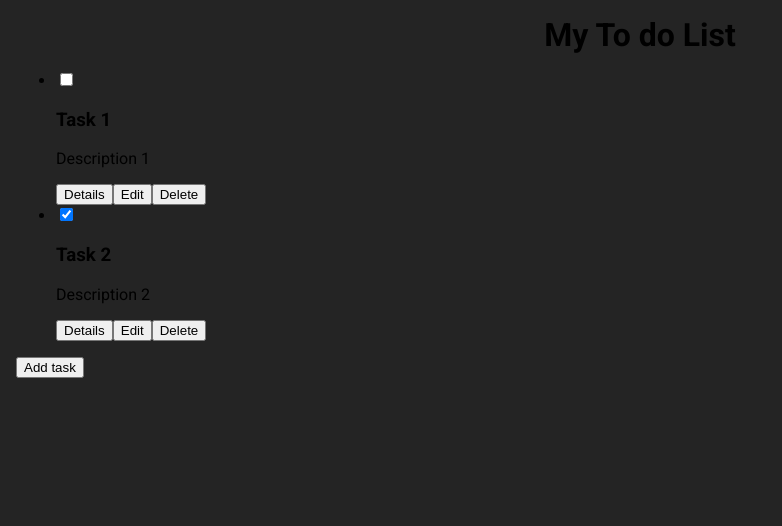
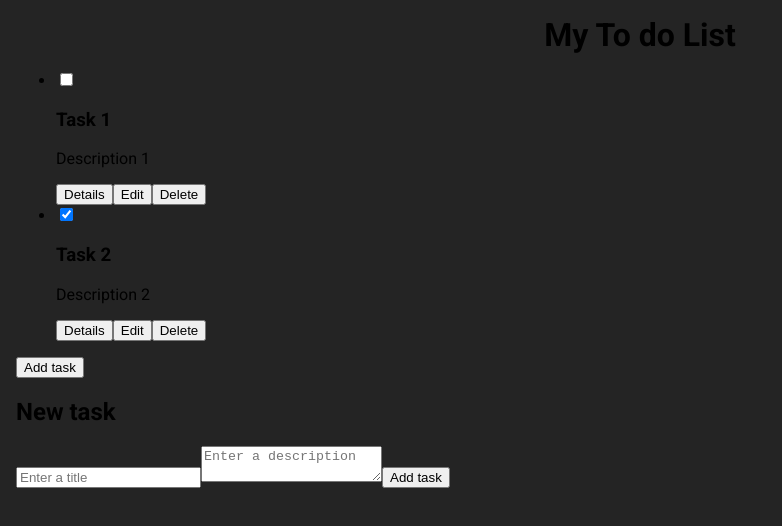
Before and after one commit to deyanfgsdev/to-do-list, a React (Vite) app: page / in a window 1280 px wide. Both pictures are taken after a click on the button "Add task". Shown: the top 526 px of the page, without its empty margins (0-782 px from the left). Built offline with nearby package versions, Linux system fonts and the light colour scheme.

Commit message:
wip: add task modal layout

```diff
--- /dev/null
+++ b/src/components/AddTaskModal/AddTaskModal.jsx
@@ -0,0 +1,21 @@
+const AddTaskModal = ({ addTask }) => {
+  const handleSubmit = (event) => {
+    event.preventDefault()
+
+    const fields = new FormData(event.target)
+    console.log(fields.get('title'))
+  }
+
+  return (
+    <div className='to-do-list--add-task-modal'>
+      <h2>New task</h2>
+      <form className='to-do-list--add-task-form' onSubmit={handleSubmit}>
+        <input type='text' name='title' placeholder='Enter a title' />
+        <textarea name='description' placeholder='Enter a description' />
+        <button type='submit'>Add task</button>
+      </form>
+    </div>
+  )
+}
+
+export default AddTaskModal
--- a/src/components/Dashboard/Dashboard.jsx
+++ b/src/components/Dashboard/Dashboard.jsx
@@ -1,4 +1,5 @@
 import TaskItems from '../TasksItems/TasksItems'
+import AddTaskModal from '../AddTaskModal/AddTaskModal'
 
 import { useState } from 'react'
 
@@ -19,11 +20,17 @@ const Dashboard = () => {
   ]
 
   const [tasks, setTasks] = useState(customTasks)
+  const [showAddTaskModal, setShowAddTaskModal] = useState(false)
+
+  const handleAddTaskClick = () => {
+    setShowAddTaskModal(true)
+  }
 
   return (
     <main className='to-do-list--dashboard'>
       <TaskItems tasks={tasks} />
-      <button className='to-do-list--add-task-button'>Add task</button>
+      <button className='to-do-list--add-task-button' onClick={handleAddTaskClick}>Add task</button>
+      {showAddTaskModal && <AddTaskModal />}
     </main>
   )
 }
--- a/src/components/TaskItem/TaskItem.jsx
+++ b/src/components/TaskItem/TaskItem.jsx
@@ -1,11 +1,15 @@
 const TaskItem = ({ task }) => {
   const { title, description, completed } = task
+
+  const handleChange = () => {
+
+  }
 
   return (
     <li>
       <div className='to-do-list--task-item'>
         <div className='to-do-list--task-item-info'>
-          <input type='checkbox' checked={completed} />
+          <input type='checkbox' checked={completed} onChange={handleChange} />
           <h3>{title}</h3>
           <p>{description}</p>
         </div>
```
